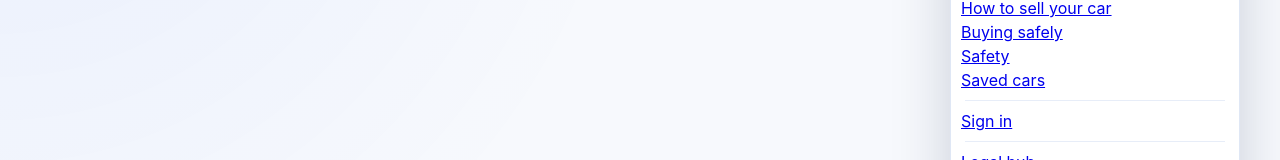
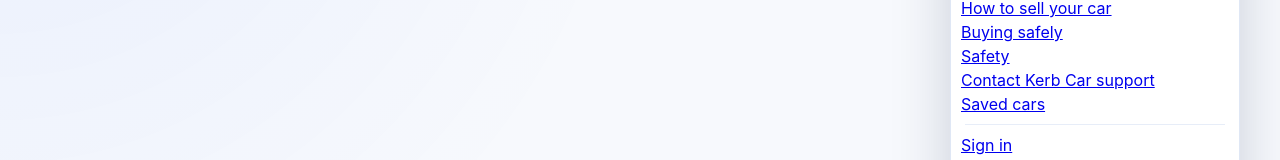
Before and after one commit to Abzgetzit/kerb, a Next.js app: page / in a window 1280 px wide. Both pictures are taken after a click on the button "Open menu". Shown: the part 247-407 px from the top of the page. Built offline with nearby package versions, Linux system fonts and the light colour scheme; no server answers; the database is empty.

Commit message:
Add Kerb Car support link to menu

```diff
--- a/app/components/SiteMenu.js
+++ b/app/components/SiteMenu.js
@@ -63,6 +63,7 @@ export default function SiteMenu({ currentUser, onLogout, unreadCount = null })
             <Link href="/guides/how-to-sell-your-car" onClick={closeMenu}>How to sell your car</Link>
             <Link href="/guides/buying-a-used-car-safely" onClick={closeMenu}>Buying safely</Link>
             <Link href="/safety" onClick={closeMenu}>Safety</Link>
+            <Link href="/contact" onClick={closeMenu}>Contact Kerb Car support</Link>
             <Link href={currentUser ? "/account?tab=saved" : "/login"} onClick={closeMenu}>Saved cars</Link>
 
             <div className="line" />
```
